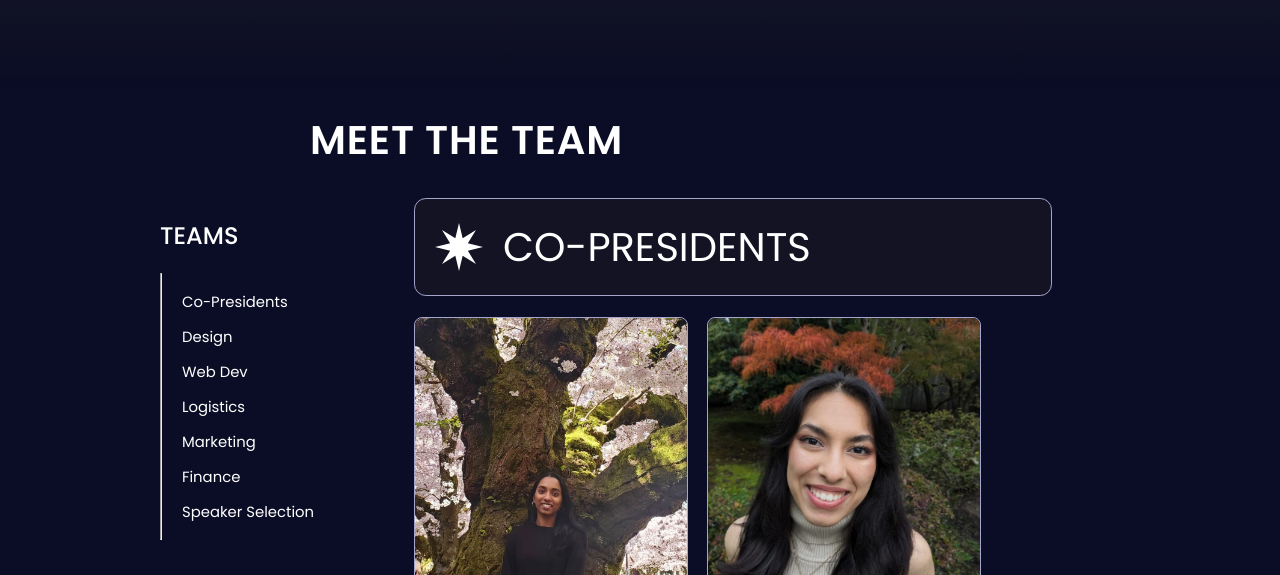
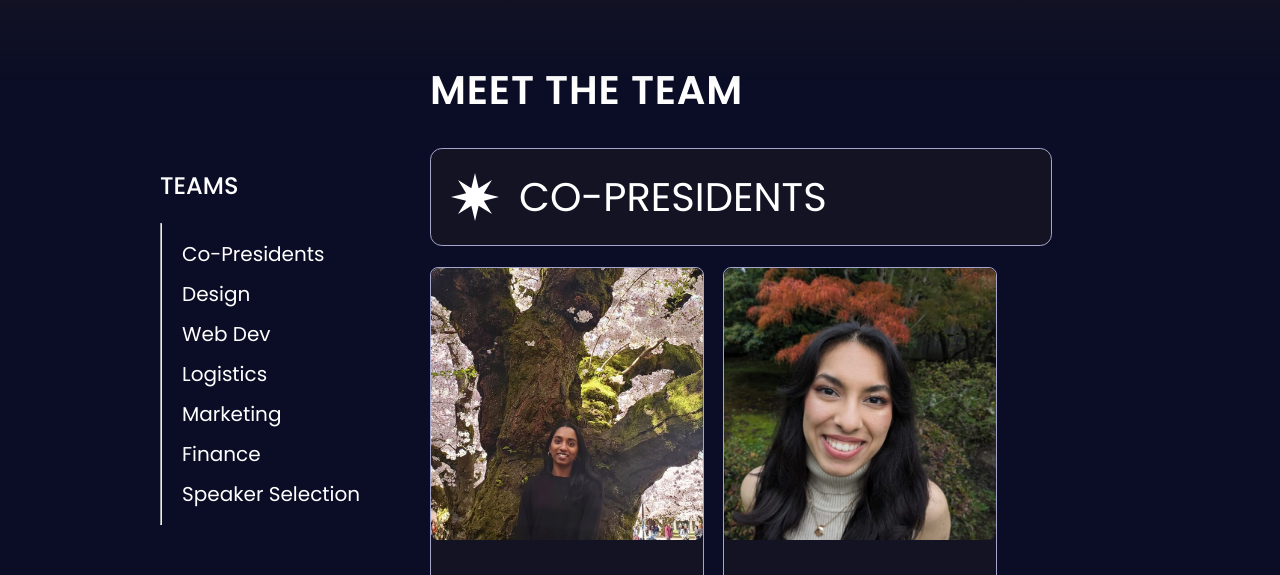
Before and after one commit to tedx-uofw/tedx-website-2024, a React (Create React App) app: page /team in a window 1280 px wide. Shown: the part 157-732 px from the top of the page. Built offline with nearby package versions, Linux system fonts and the light colour scheme.

Commit message:
fixed scrolling on team page

```diff
--- a/src/App.js
+++ b/src/App.js
@@ -6,17 +6,19 @@ import { BrowserRouter as Router, Route, Routes } from 'react-router-dom';
 import Home from './components/home/home';
 import Navbar from './components/navbar/navbar';
 import Footer from './components/footer/footer';
+import AnimatedBackground from './background';
 
 import Speakers from './components/speakers/speakers';
 import Sponsors from './components/sponsors/sponsors';
 import AboutUs from './components/about/about_us/about_us';
 import PastEvents from './components/about/past_events/past_events';
-import AboutTeam from './components/about/team/about_team';
+import AboutTeam from './components/about/team/about_team.tsx'
 
 
 function App() {
   return (
     <div className="App">
+      <AnimatedBackground />
       <Router>
         <div>
           <Navbar />
--- a/src/components/about/about.jsx
+++ b/src/components/about/about.jsx
@@ -2,7 +2,7 @@ import React from "react";
 
 import AboutUs from "./about_us/about_us";
 import PastEvents from "./past_events/past_events";
-import AboutTeam from "./team/about_team";
+import AboutTeam from "./team/about_team.tsx";
 
 
 function About(){
--- a/src/components/about/team/about_team.css
+++ b/src/components/about/team/about_team.css
@@ -7,7 +7,7 @@
     line-height: 104.5%; /* 41.8px */
     letter-spacing: 0.8px;
     display: flex;
-    padding-left: 150px;
+    padding-left: 270px;
 }
 
 /* Team Container */
@@ -24,7 +24,7 @@
 
     padding-left: 160px;
     padding-right: 250px;
-    padding-top: 250px;
+    padding-top: 200px;
 }
 
 .testing {
@@ -50,8 +50,10 @@
 .section-links {
     display: flex;
     flex-direction: column;
+    position: fixed;
+}
 
-}
+
 
 .vertile-rule {
     margin: 0;
@@ -68,7 +70,7 @@
 
 .links{
     color: var(--White, #FFF);
-    font-size: 1.16vw;
+    font-size: 20px;
     font-weight: 400;
 
 }
@@ -91,7 +93,7 @@
 .mid-section-ctr {
     display: flex;
     flex-direction: column;
-    padding-left: 100px;
+    padding-left: 270px;
 }
 
 @media only screen and (max-width: 1024px) {
@@ -125,7 +127,7 @@
         flex-direction: column;
         padding-top: 0px;
         overflow-x: scroll;
-        position: inherit;
+        position: static;
     }
 
     .section-links::-webkit-scrollbar {
--- a/src/components/about/team/about_team.jsx
+++ b/src/components/about/team/about_team.tsx
@@ -1,15 +1,15 @@
 import React, { useEffect, useRef } from "react";
-import Team from "../team/team";
+import Team from "./team";
 
 import "./about_team.css"
 
-import presData from "../team/team-data/prez-data"
-import designData from "../team/team-data/design-data"
-import webdevData from "../team/team-data/web-dev-data"
-import logisticsData from "../team/team-data/logistics-data"
-import marketingData from "../team/team-data/marketing-data"
-import financeData from "../team/team-data/finance-data"
-import speakerData from "../team/team-data/speaker-selec-data"
+import presData from "./team-data/prez-data"
+import designData from "./team-data/design-data"
+import webdevData from "./team-data/web-dev-data"
+import logisticsData from "./team-data/logistics-data"
+import marketingData from "./team-data/marketing-data"
+import financeData from "./team-data/finance-data"
+import speakerData from "./team-data/speaker-selec-data"
 
 
 
@@ -23,10 +23,8 @@ function AboutTeam() {
     const finance = useRef(null);
     const speakerSelec = useRef(null);
 
-
-
     return (
-        <div class="about-team-container">
+        <div className="about-team-container">
                 <div className="team-contents-container">
                     <div className="mobile-tab-scroll">
                         <h1 className="page-title">MEET THE TEAM</h1>
@@ -35,12 +33,20 @@ function AboutTeam() {
                                 <h2 id="teams-title">TEAMS</h2>
                                 <div className="section-links-content">
                                     <hr className="vertile-rule"></hr>
-                                    <ul className="team-list-items">
-                                        <li>
-                                            <a href="#CO-PRESIDENTS"
-                                            className="links">Co-Presidents</a>
+                                    <ul className="team-list-items" onClick={(event: React.SyntheticEvent) => {
+                                        event.preventDefault();
+                                        const target = event.target as HTMLAnchorElement;
+                                        const id = target.getAttribute('href')?.replace('#', '');
+                                        const element = document.getElementById(String(id));
+                                        element?.scrollIntoView({
+                                            behavior: 'smooth'
+                                        })
+
+                                    }}>
+                                        <li ref={pres}>
+                                            <a href="#CO-PRESIDENTS" className="links">Co-Presidents</a>
                                         </li>
-                                        <li>
+                                        <li ref={design}>
                                             <a href="#DESIGN" className="links">Design</a>
                                         </li>
                                         <li>
```
